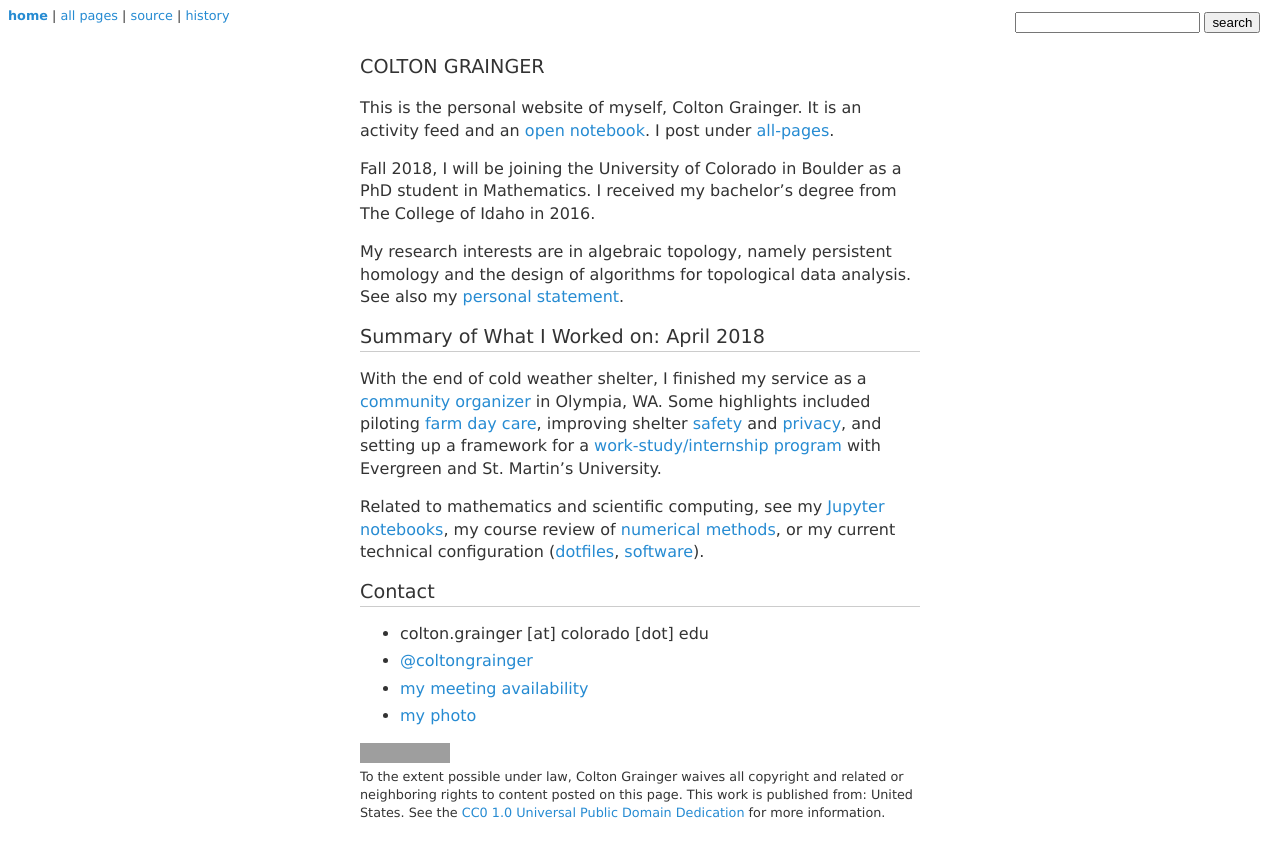
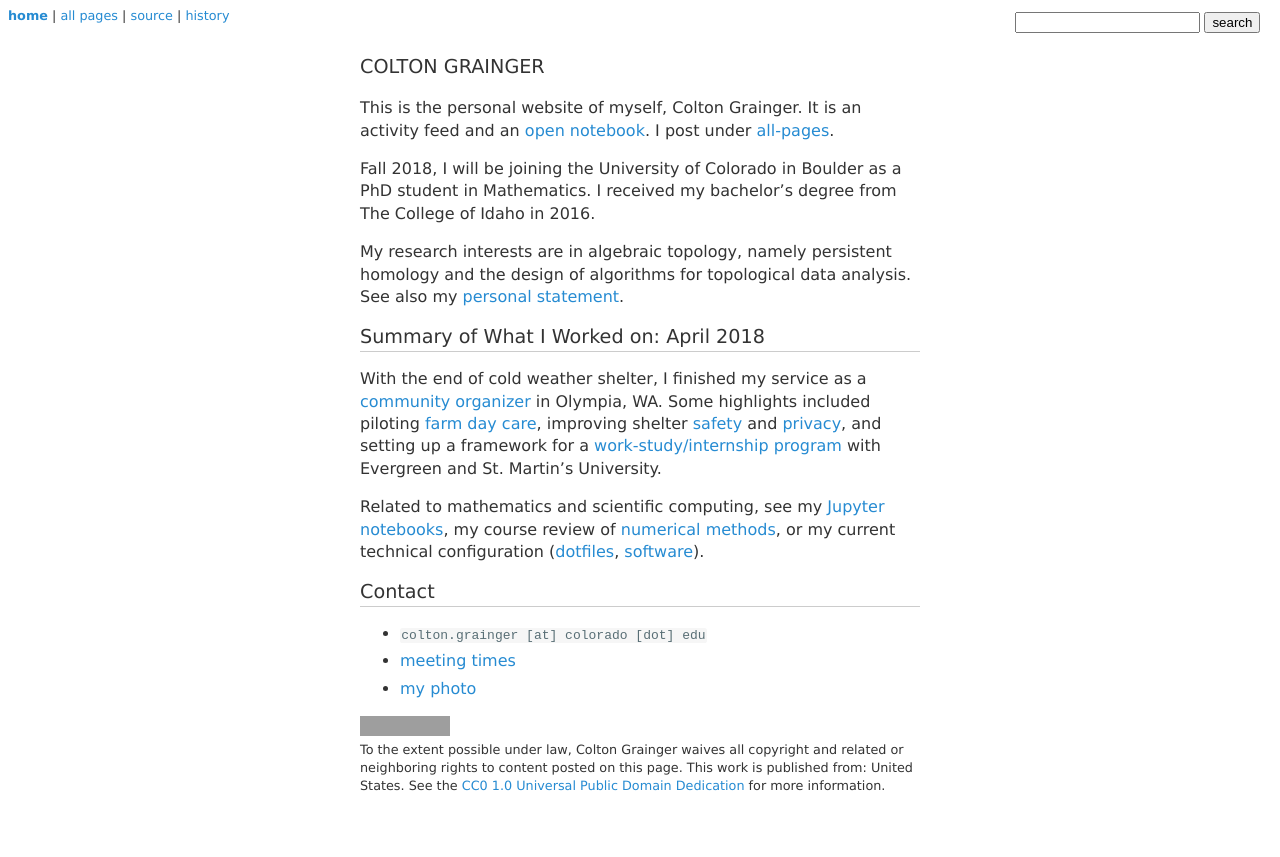
Before and after one commit to coltongrainger/blog, a Jekyll site: the page built from index.md, in a window 1280 px wide. Shown: the top 857 px of the page. Built offline with Jekyll 4.4.1, drawn with Linux system fonts in a browser that asks for light colours; our own code applies the rules of GitHub Pages for plain Markdown files; grey boxes are pictures that could not be loaded.

Commit message:
new contact

```diff
--- a/index.md
+++ b/index.md
@@ -22,7 +22,6 @@ Related to mathematics and scientific computing, see my [Jupyter notebooks](http
 
 ## Contact
 
-- colton.grainger [at] colorado [dot] edu
-- [@coltongrainger](https://twitter.com/coltongrainger)
-- [my meeting availability](https://meetme.so/coltongrainger)
+- `colton.grainger [at] colorado [dot] edu`
+- [meeting times](https://meetme.so/coltongrainger)
 - [my photo](images/identification-photo.jpg)
```
